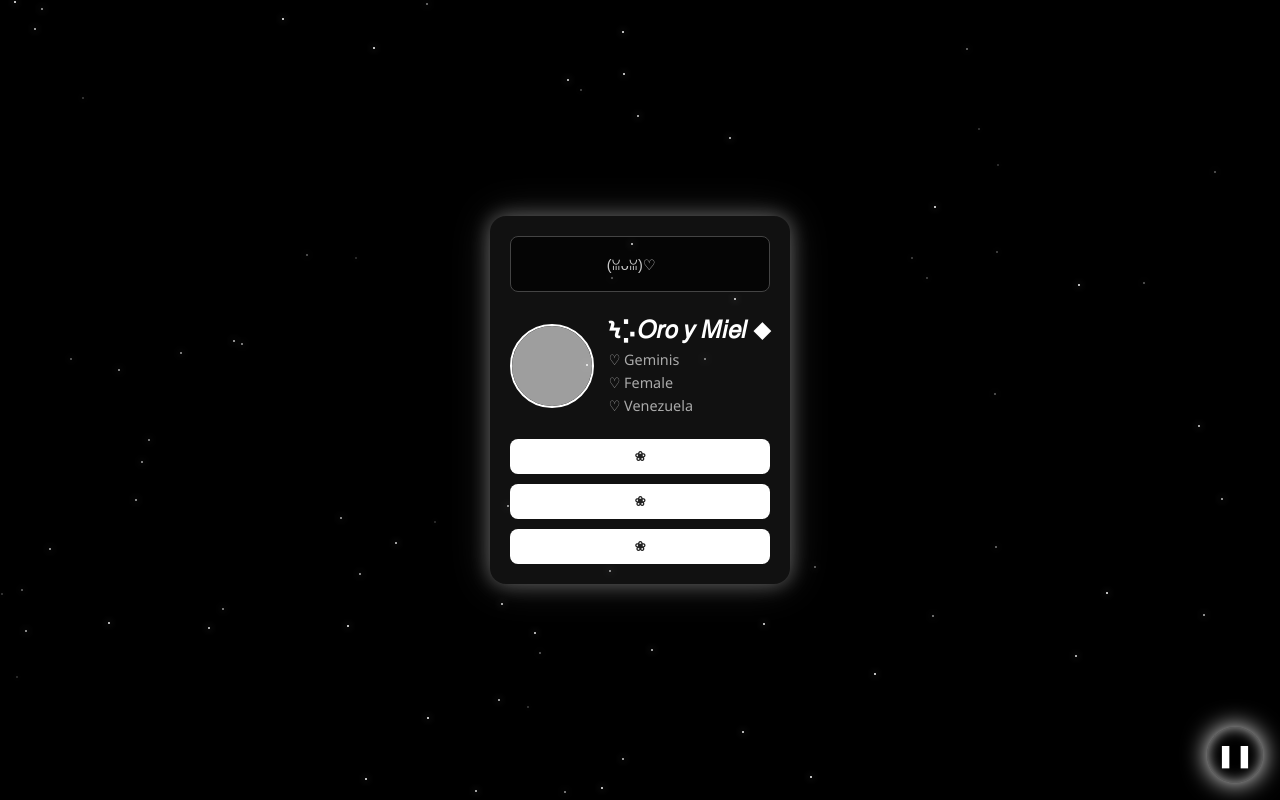
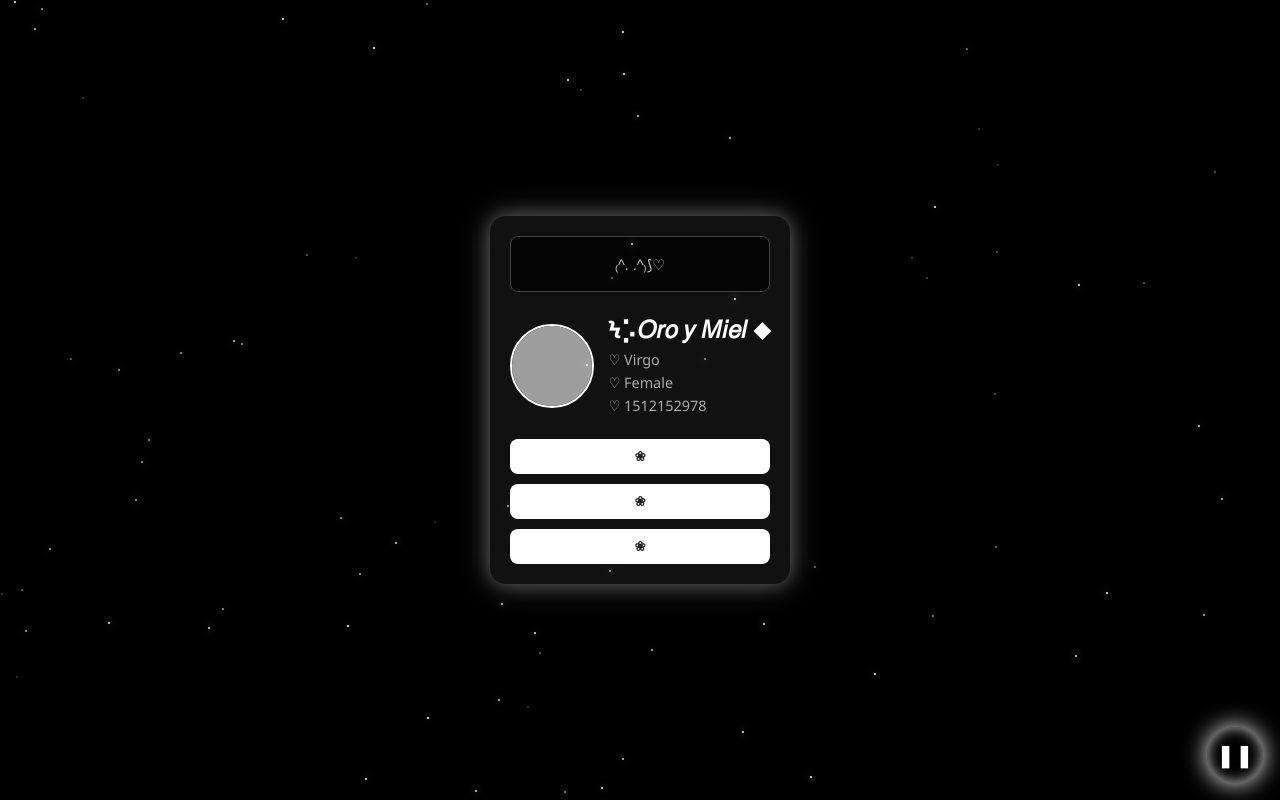
Before and after one commit to hyunoficial/cat, a plain HTML site: page index.html in a window 1280 px wide. Drawn offline with Linux system fonts and the light colour scheme; grey boxes are pictures that could not be loaded; some icons are missing.

Commit message:
Update index.html

```diff
--- a/index.html
+++ b/index.html
@@ -10,7 +10,7 @@
   <div class="container">
     <div class="profile-card">
       <div class="search-bar">
-        <input type="text" value="                     (ꈍᴗꈍ)♡" readonly />
+        <input type="text" value="                       ₍^. .^₎⟆♡" readonly />
         <div class="icons">
           <button><i class="icon-user"></i></button>
           <button><i class="icon-gear"></i></button>
@@ -22,9 +22,9 @@
         <div class="info-text">
           <h2>Ϟ⡡𝑂𝑟𝑜 𝑦 𝑀𝑖𝑒𝑙 ⬥</h2>
           <ul>
-            <li>♡ Geminis</li>
+            <li>♡ Virgo</li>
             <li>♡ Female</li>
-            <li>♡ Venezuela</li>
+            <li>♡ 1512152978</li>
           </ul>
         </div>
       </div>
```
